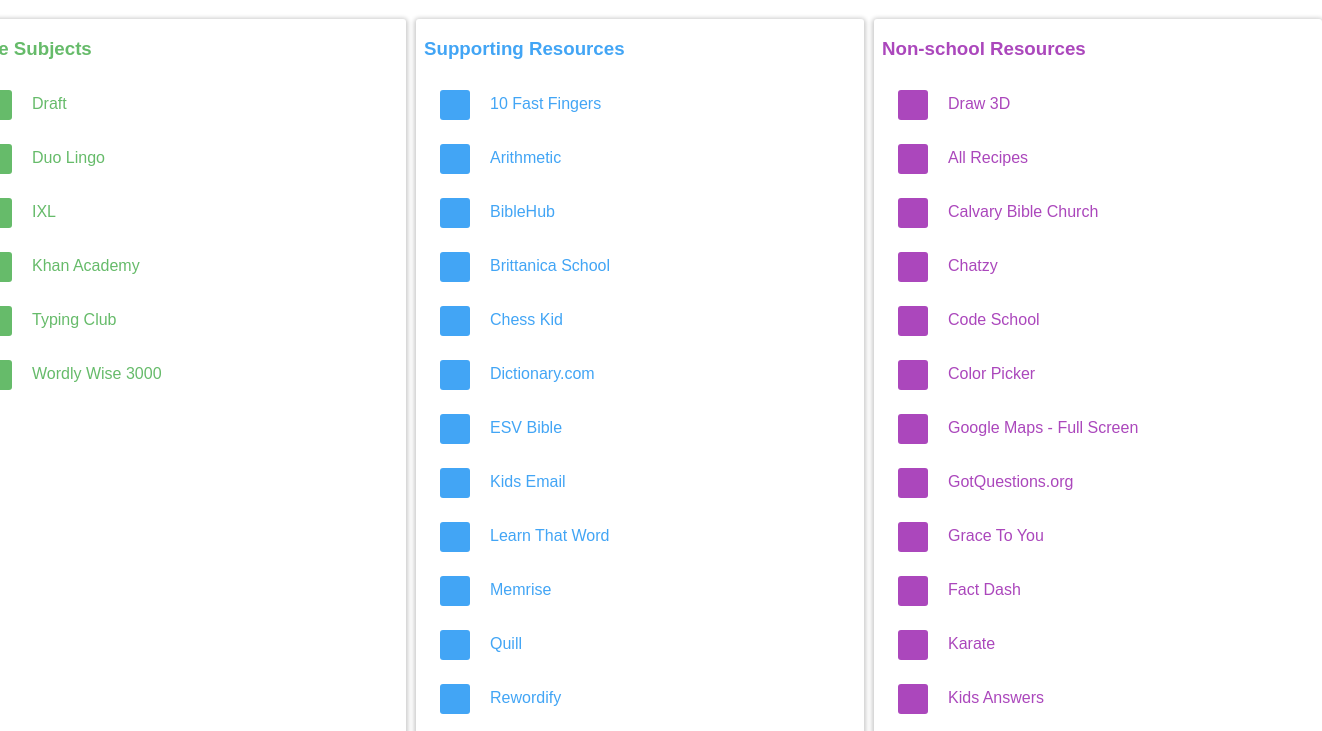
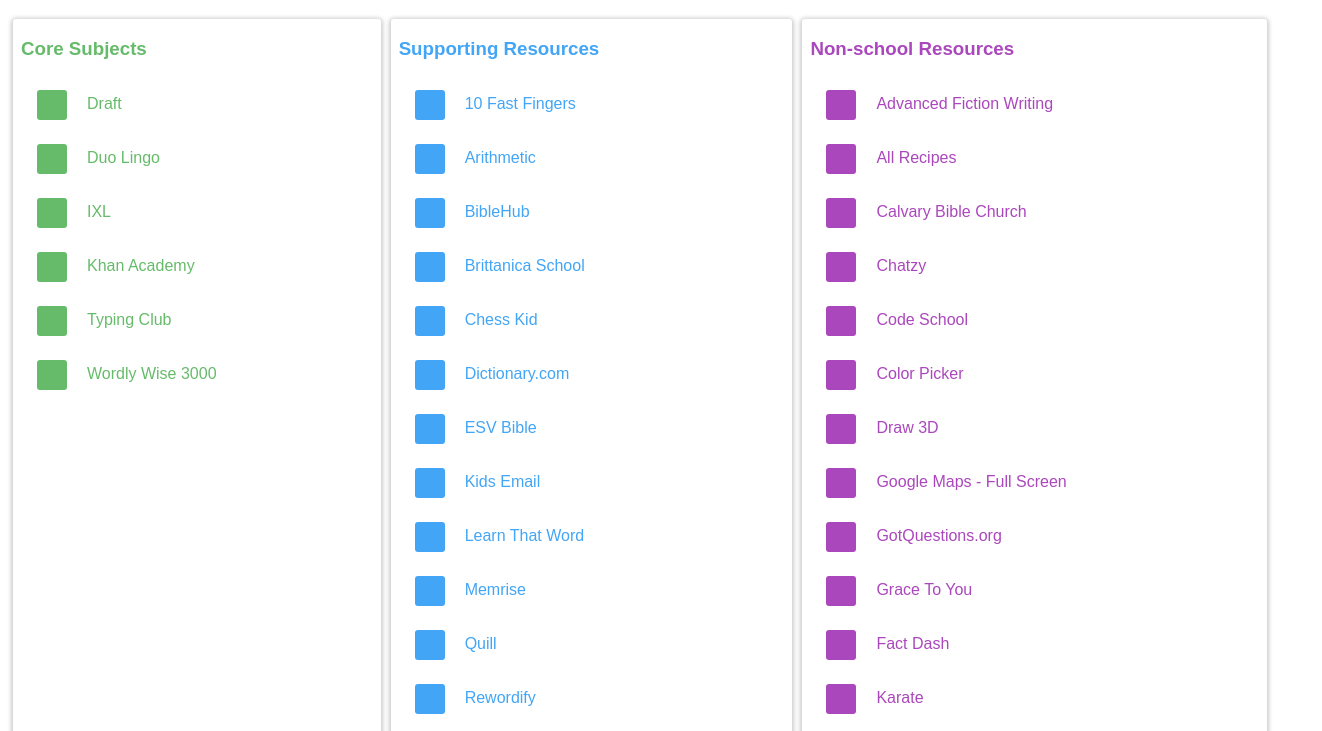
Before and after one commit to daniel-nalbach/linkpage, a plain HTML site: page index.html in a window 1280 px wide. Shown: the part 69-800 px from the top of the page, 1322 px wide, since content can reach past the window. Drawn offline with Linux system fonts and the light colour scheme; a script that the page names is missing.

Commit message:
CSS fix from Dewey, corrected alphabetical link position mistake on previous commit, added Advanced Fiction Writing link

```diff
--- a/index.html
+++ b/index.html
@@ -47,12 +47,13 @@
 
       <div class="flex-column non">
         <h3>Non-school Resources</h3>
-        <a href="https://draw3d.com" target="_blank">Draw 3D</a>
+        <a href="https://www.advancedfictionwriting.com/" target="_blank">Advanced Fiction Writing</a>
         <a href="http://www.allrecipes.com" target="_blank">All Recipes</a>
         <a href="http://www.cbctn.org" target="_blank">Calvary Bible Church</a>
         <a href="http://www.chatzy.com" target="_blank">Chatzy</a>
         <a href="http://www.codeschool.com" target="_blank">Code School</a>
         <a href="https://www.materialui.co/color-picker" target="_blank">Color Picker</a>
+        <a href="https://draw3d.com" target="_blank">Draw 3D</a>
         <a href="http://www.fullscreensearch.com" target="_blank">Google Maps - Full Screen</a>
         <a href="https://www.gotquestions.org/" target="_blank">GotQuestions.org</a>
         <a href="http://www.gty.org" target="_blank">Grace To You</a>
--- a/styles.css
+++ b/styles.css
@@ -5,7 +5,6 @@
   padding: 4px 8px;
   position: relative;
   text-decoration: none;
-  width: 400px;
 }
 
 a:before {
@@ -56,7 +55,7 @@
 
 .flex-column {
   display: flex;
-  flex: 1 1 0;
+  flex: auto;
   flex-direction: column;
 }
 
```
